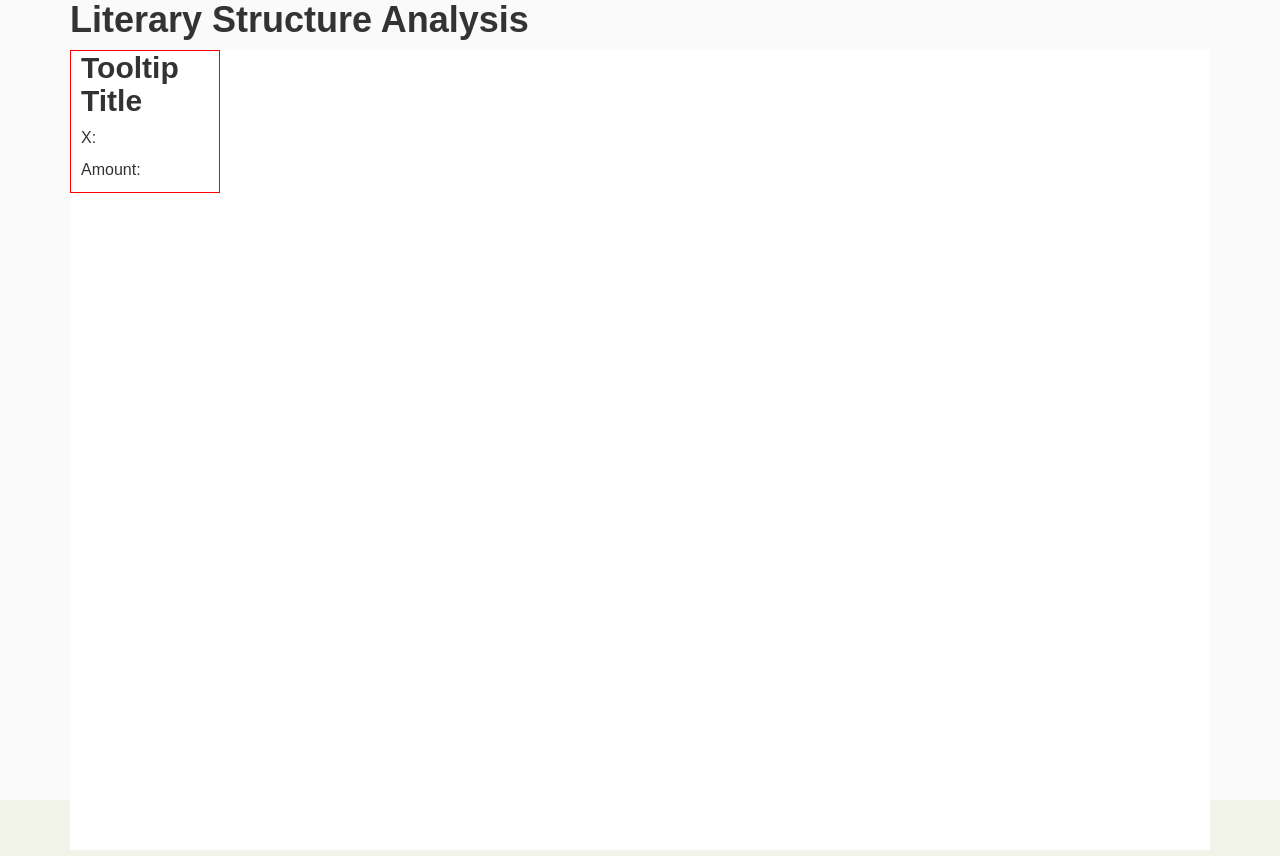
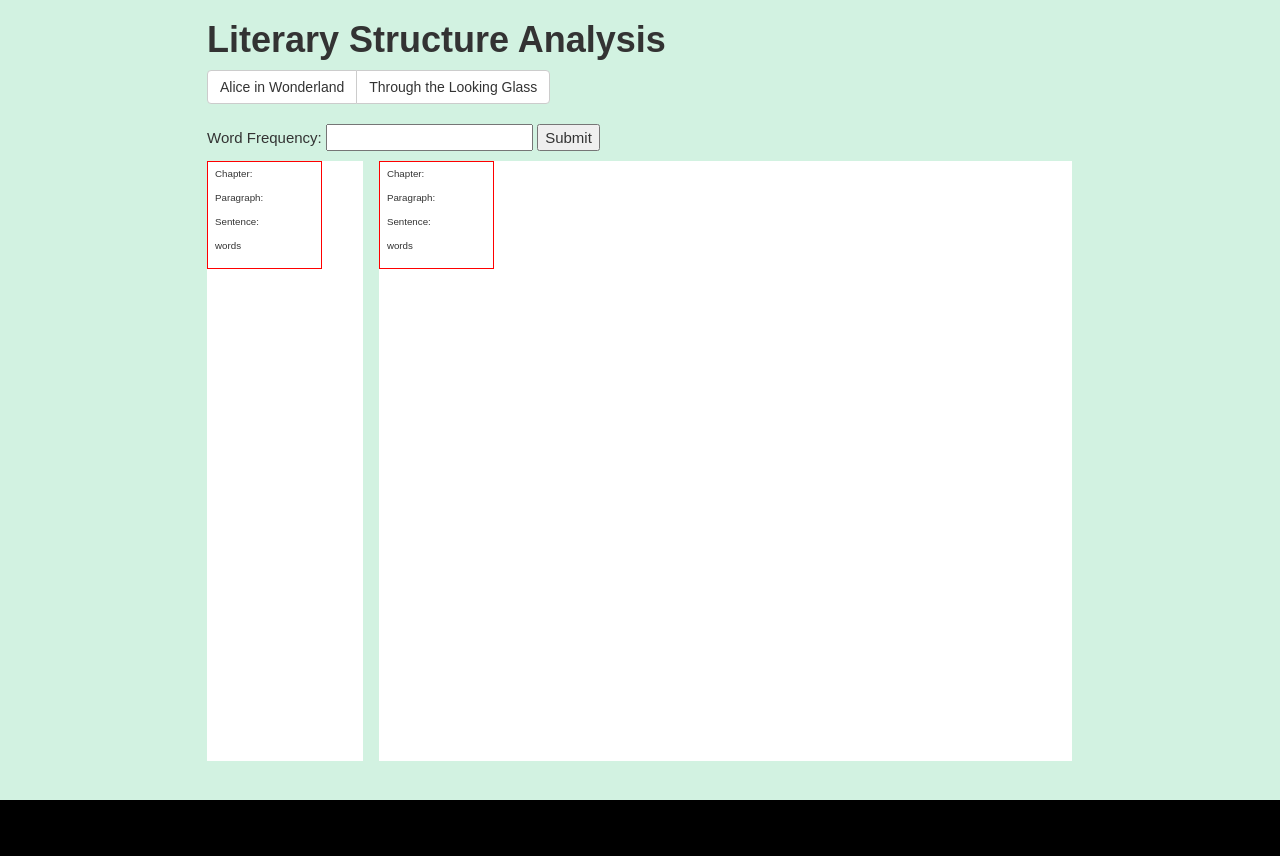
Before and after one commit to odonnel-p/Alice_About_Wonderland, a plain HTML site: page index.html in a window 1280 px wide. After the commit the page ends 800 px from the top, so only its background shows below. Drawn offline with nearby package versions, Linux system fonts and the light colour scheme; a web font is replaced by a local one.

Commit message:
needs serious help

```diff
--- a/data/alice_wonderland_carroll.txt
+++ b/data/alice_wonderland_carroll.txt
@@ -1,5 +1,4 @@
 CHAPTER I. Down the Rabbit-Hole
-
 Alice was beginning to get very tired of sitting by her sister on the
 bank, and of having nothing to do: once or twice she had peeped into the
 book her sister was reading, but it had no pictures or conversations in
--- a/index.html
+++ b/index.html
@@ -7,22 +7,47 @@
         <link href="../bower_components/bootstrap/dist/css/bootstrap.min.css" rel="stylesheet"/>
 		<link href="style.css" rel="stylesheet"/>
 	</head>
-	<body>
+	<body class="bodycolor">
 		<div class="container">
-            <h1>Literary Structure Analysis</h1>
+            <h1 id="titletext">Literary Structure Analysis</h1>
+            <div class="controls btn-group">
+                <a href="#" class="btn btn-default" id="Wonderland">Alice in Wonderland</a>
+                <a href="#" class="btn btn-default" id="Looking_Glass">Through the Looking Glass</a>
+            </div>
+
+            <!--http://www.w3schools.com/html/html_form_input_types.asp -->
+            <form id="search_by"class='form'>
+				Word Frequency:
+				<input type="text" name="word_freq">
+				<input type="submit">
+			</form>
+
+
             <div class="canvas" id="plot">
                 <div class="custom-tooltip">
-                    <h2 id="tooltip-title">Tooltip Title</h2>
-                    <p>X: <span id="x-tt"></span></p>
-                    <p>Amount: <span id="amt-tt"></span></p>
+                    <p>Chapter: <span id="chap-tt"></span></p>
+                    <p>Paragraph: <span id="para-tt"></span></p>
+                    <p>Sentence: <span id="sent-tt"></span></p>
+                    <p>words <span id="words-tt"></span></p>
                 </div>
             </div>
+
+            <div class="canvas" id="plot2">
+                <div class="custom-tooltip">
+                    <p>Chapter: <span id="chap-tt2"></span></p>
+                    <p>Paragraph: <span id="para-tt2"></span></p>
+                    <p>Sentence: <span id="sent-tt2"></span></p>
+                    <p>words <span id="words-tt2"></span></p>
+                </div>
+            </div>
+
+
         </div><!--.container-->
-
 
 		<!-- Scripts -->
 		<script src="http://d3js.org/d3.v3.min.js" charset="utf-8"></script>
         <script src="script/lib/queue/queue.min.js"></script>
+		<script src="script/lib/jquery/jquery-1.11.1.min.js"></script>
 		<script src="script/script.js"></script>
 	</body>
 </html>
--- a/script/script.js
+++ b/script/script.js
@@ -1,18 +1,40 @@
 console.log("Literary Structure Analysis");
 
-var margin = {t:50,r:100,b:50,l:50};
+
+
+$('#search_by').submit(function(e){
+e.preventDefault();
+search_val = $( "input:first" ).val();
+
+    searchBy(search_val)
+    //console.log(e, );
+})
+
+function searchBy(search_val){
+    console.log(search_val);
+}
+
+var margin = {t:50,r:50,b:50,l:50};
 var width = document.getElementById('plot').clientWidth - margin.r - margin.l,
     height = document.getElementById('plot').clientHeight - margin.t - margin.b;
 
-var canvas = d3.select('.canvas');
-var plot = canvas
+var plot1 = d3.select('#plot')
     .append('svg')
     .attr('width',width+margin.r+margin.l)
     .attr('height',height + margin.t + margin.b)
     .append('g')
-    .attr('class','canvas')
+    .attr('class','plotty1')
     .attr('transform','translate('+margin.l+','+margin.t+')');
 
+var plot2 = d3.select('#plot2')
+    .append('svg')
+    .attr('width',width+margin.r+margin.l)
+    .attr('height',height + margin.t + margin.b)
+    .append('g')
+    .attr('class','plotty2')
+    .attr('transform','translate('+margin.l+','+margin.t+')');
+
+var scaleX = d3.scale.linear().range([0,height]);
 
 
 //Start importing data
@@ -22,25 +44,180 @@
     .await(dataLoaded)
 
 
+function draw(wonderland, lookingGlass) {
+
+
+}
+
+
+
+
 function dataLoaded(error, wonderland, lookingGlass){
 
-//console.log(wonderland);
-//console.log(lookingGlass);
+    //choose book by button -- will program later
+    var book_select = wonderland;
+    //choose search word by submission -- will program later
+    var search_word = "Alice"
 
-//Search array (final is called nopunct)
-//use this array to search for any indidvual word, no puncuation
-var unedited_wonderland = wonderland;
-var lowerCase_wonderland = unedited_wonderland.toLowerCase();
-//console.log(lowerCase_wonderland);
-var nopunct_wonderland = lowerCase_wonderland.replace(/[^\w\s]|_/g, "")
-                                            .replace(/\s+/g, " ");
-//console.log(nopunct_wonderland);
-var a_nopunct_wonderland = nopunct_wonderland.split(' ');
-console.log(a_nopunct_wonderland);
+    //console.log(wonderland);
+    //console.log(lookingGlass);
+
+    //make an array of all words, in chronological order (no punctuation && single white spaces only)
+    var No_Punct = book_select.replace(/[^\w\s]|_/gi, "")
+                                    .replace(/\s+/gi, " ");
+    var Just_Words = No_Punct.split(' ');
+    console.log(Just_Words); //array consists of 26000+ words
 
 
-//var a_wonderland = wonderland.split(' ');
-//console.log(a_wonderland);
+    //set up for-loop to determine if search word and word in array matches
+    for( i = 0; i < Just_Words.length; i++) {
+
+        //conditional statement that draws line when match occurs
+        if(search_word == Just_Words[i]) {
+
+            //draw line
+
+        }
+    }
+
+
+
+    //-----SET UP OBJECT TO HOLD DATA
+    var this_book = {name: "Alice in Wonderland",
+                    content: book_select
+                    }
+
+    //-----BREAKDOWN INTO CHARACTERS, then build back up
+    //-----could not make this work
+    //console.log(book1.name);
+
+    //console.log(this_book.content);
+    var formatted = this_book.content.replace(/\*+/g,"").replace(/\s{2,}/g, "\n")
+    //console.log(formatted); //this returns no asterisk or extra space
+
+    var individual = formatted.split('');
+    //console.log(individual); // this returns every character in array form
+
+
+    book1 = {};
+    book1.name = this_book.name;
+    book1.content = individual;
+    book1.content.name = "chapters"
+    book1.content.content = individual.join('')
+    //console.log(book1);
+
+
+
+    //----NESTED ARRAY
+    //----Text split by (B)ook, (C)hapter, (P)aragraph, (S)entence, and (W)ord
+    //----Access: B == formatted; C == chapters
+
+
+    //-----MAKING "BOOK" LEVEL OF OBJECT
+
+    //removed asterisk picures, then remove formatting so all paragraphs have one line break
+    var formatted = wonderland.replace(/\*+/g,"")
+                                .replace(/\s{2,}/g, "\n")
+    //console.log(formatted);
+
+    // SET UP OBJECT TO HOLD
+    book_A = {};
+    //book_A.name = "Alice in Wonderland";
+    book_A.type = "Book"
+    //book_A.author = "Lewis Carroll"
+    book_A.text = formatted; //this is a string of the whole book
+    book_A.content = {};
+    //book_A.value = formatted.length;
+
+
+
+    //-----MAKING CHAPTER LEVEL OF OBJECT
+    //split by "chapter ??? until next period"
+    var chapters = formatted.split(/chapter.+\./gi)
+                    chapters.shift();
+    //console.log(chapters);
+
+    function split_by_chapter(c) {
+        c.split(/chapter.+\./gi);
+    };
+
+    //formatted.forEach(split_by_chapter);
+
+    //console.log(formatted);
+
+    book_A.content.type = "Chapter";
+    book_A.content.text = chapters;
+    book_A.content.content = {};
+
+    //console.log(book_A);
+
+    //returns chapter 2
+    //console.log(book_A.content.text[1]);
+
+
+
+    //-----MAKING PARAGRAPH LEVEL OF OBJECT
+
+    //split each item of array
+    var paragraphs = chapters.forEach( function (p){ p.split(/\n/g) })
+    //console.log(paragraphs);
+
+    //split whole text into one "return" for each paragraph
+    //var paragraph_fix = wonderland.replace(/\↵+/gi, '↵');
+    //console.log (paragraph_fix);
+
+
+    //make array with each chapter as a separate element
+    var chapter_book = wonderland.split(/chapter/gi)
+    chapter_book.shift();
+
+    //--prints 12 chapters w/ punctuation
+    //console.log(chapter_book);
+
+
+    // var nest = d3.nest()
+    //             .key(function(b) {
+    //                 var chapters = b.split(/chapter/gi)
+    //                                 .shift();
+
+    //                 return b.chapters
+    //             })
+    //             .entries(wonderland)
+    //             .key(function(c) {
+
+    //             })
+    //             .key(function(p) {
+
+    //             })
+    //             .key(function(s) {
+
+    //             })
+
+    //console.log(nest);
+
+
+
+    //--- Nested Data attempt 2 ------------------------//
+
+
+
+
+    //button functionality
+    //switch between two datasets or books when button is clicked
+    d3.selectAll('.btn').on('click',function(){
+           var type = d3.select(this).attr('id');
+            if(type=='Wonderland'){
+                draw(wonderland);
+            }else{
+                draw(lookingGlass);
+            }
+        });
+
+}
+
+function draw(book){ }
+    //console.log(book);
+    //console.log(name);
 
     //data --> 102 element array with all item, year and value
     //creates objects with objects within grouped by date of flight
@@ -145,7 +322,8 @@
         .enter()
         .append('path') //creates two new <path> elements as the enter set
         .attr('class', function(item){return item.key}) //each element will have class of either "coffee" or "tea"*/
-}
+
+
 
 // function attachTooltip(selection){
 //     selection
--- a/style.css
+++ b/style.css
@@ -6,23 +6,44 @@
 
 /*------------Global-------------*/
 html,body{
-	height: 100%;
+
 	position: relative;
-	background: rgb(242,244,233);
+	background: black;
 }
 
-.container{
-    height:100%;
+#titletext{
+    margin-top: 20px;
 }
-.container .section{
-	width:100%;
+
+.bodycolor{
+   background:rgb(210,242,225);
+}
+
+.container {
+	width: 70vw;
+    height: 100vh;
 }
 .container .canvas{
-	width:100%;
-	background:white;
-	height:800px;
-    position:relative;
+    position: relative;
+    float:left;
+    height:75vh;
+    margin: 10px 0 10px 0;
 }
+
+#plot {
+    width: 18%;
+    min-width: 80px;
+    background:white;
+    margin-right: 2vh;
+
+}
+
+#plot2 {
+    width: 80%;
+    min-width:600px;
+    background:white;
+}
+
 .container .controls{
 	margin-bottom:20px;
 }
@@ -31,22 +52,22 @@
 .canvas .custom-tooltip{
     position:absolute;
     border:1px solid red;
-    width:150px;
+    width:115px;
     min-height:10px;
-    padding:0px 10px;
+    padding:5px 7px;
 }
 
 /*------------font-------------*/
 body{
     font-family:'MaisonNeue', sans-serif;
-    font-size:16px;
+    font-size:15px;
     background:rgb(250,250,250);
 }
 h1,h2,h3,h4{
     margin:0 0 10px;
     font-weight:bold;
 }
-p{ font-size:1em; margin:0 0 10px; }
+p{ font-size:.65em; margin:0 0 10px; }
 .serif h1, .serif h2, .serif p{
     font-family:'Publico', serif;
 }
```
